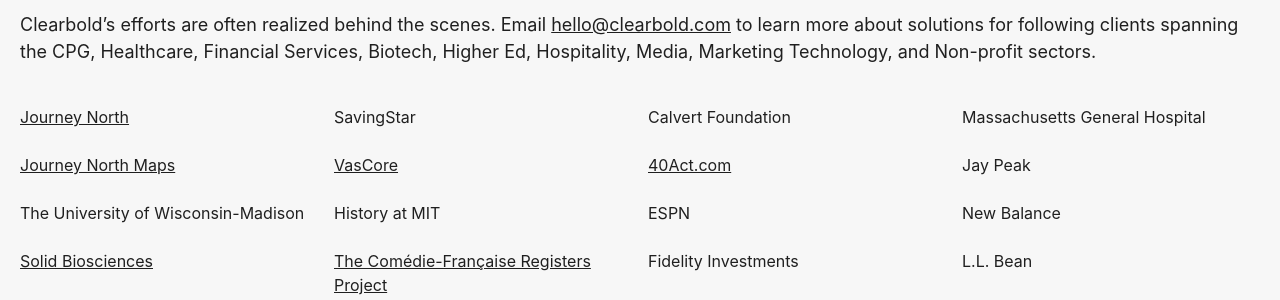
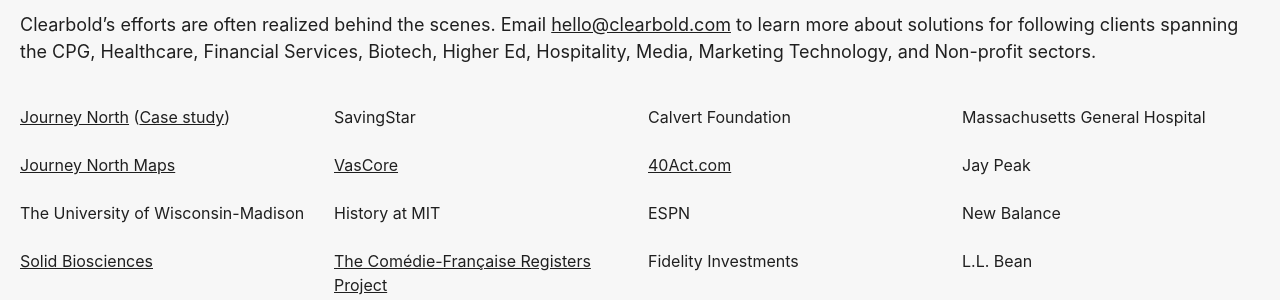
Before and after one commit to clearbold/clearbold.github.io, a Jekyll site: the page built from index.html, in a window 1280 px wide and 900 px high, scrolled down 2717 px. Shown: the part 212-512 px from the top of the window. Built offline with Jekyll 4.4.1, drawn with Linux system fonts in a browser that asks for light colours.

Commit message:
Case study links

```diff
--- a/_layouts/home.html
+++ b/_layouts/home.html
@@ -125,7 +125,7 @@
         <div class="wrapper wrapper-content wrapper-clients">
             <div><p>Clearbold&rsquo;s efforts are often realized behind the scenes. Email <a href="mailto:hello@clearbold.com">hello@clearbold.com</a> to learn more about solutions for following clients spanning the CPG, Healthcare, Financial Services, Biotech, Higher Ed, Hospitality, Media, Marketing Technology, and Non-profit&nbsp;sectors.</p>
                 <ul>
-                    <li><a href="https://journeynorth.org">Journey North</a></li>
+                    <li><a href="https://journeynorth.org">Journey North</a> (<a href="/jn">Case study</a>)</li>
                     <li><a href="https://maps.journeynorth.org">Journey North Maps</a></li>
                     <li>The University of Wisconsin-Madison</li>
                     <li><a href="https://solidbio.com">Solid Biosciences</a></li>
--- a/_layouts/jn.html
+++ b/_layouts/jn.html
@@ -49,7 +49,7 @@
                 </div>
                 <div class="card card-maps">
                     <h2>Interactive Maps & Data Visualization</h2>
-                    <p>Harnessing digital maps and your data to tell compelling visual stories. <a href="https://www.nten.org/article/the-journey-to-low-cost-mapping-solutions/" title="The Journey to Low-Cost Mapping Solutions, featured in the Non-profit Technology Network blog.">Read case studies in an NTEN.org&nbsp;article</a>.</p>
+                    <p>Harnessing digital maps and your data to tell compelling visual stories.</p>
                 </div>
                 <div class="card card-websites">
                     <h2>Website Redesigns &amp; Content Management</h2>
```
